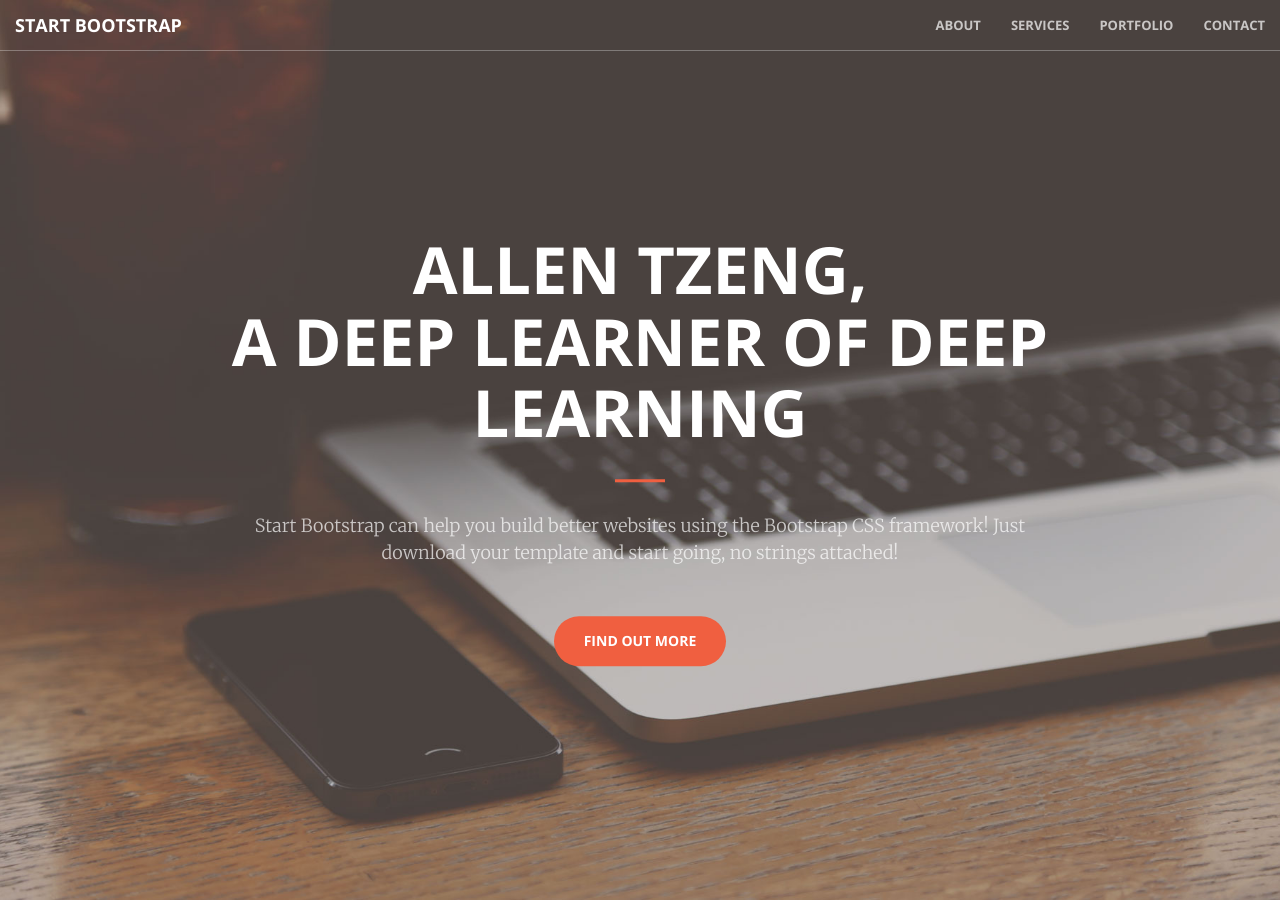
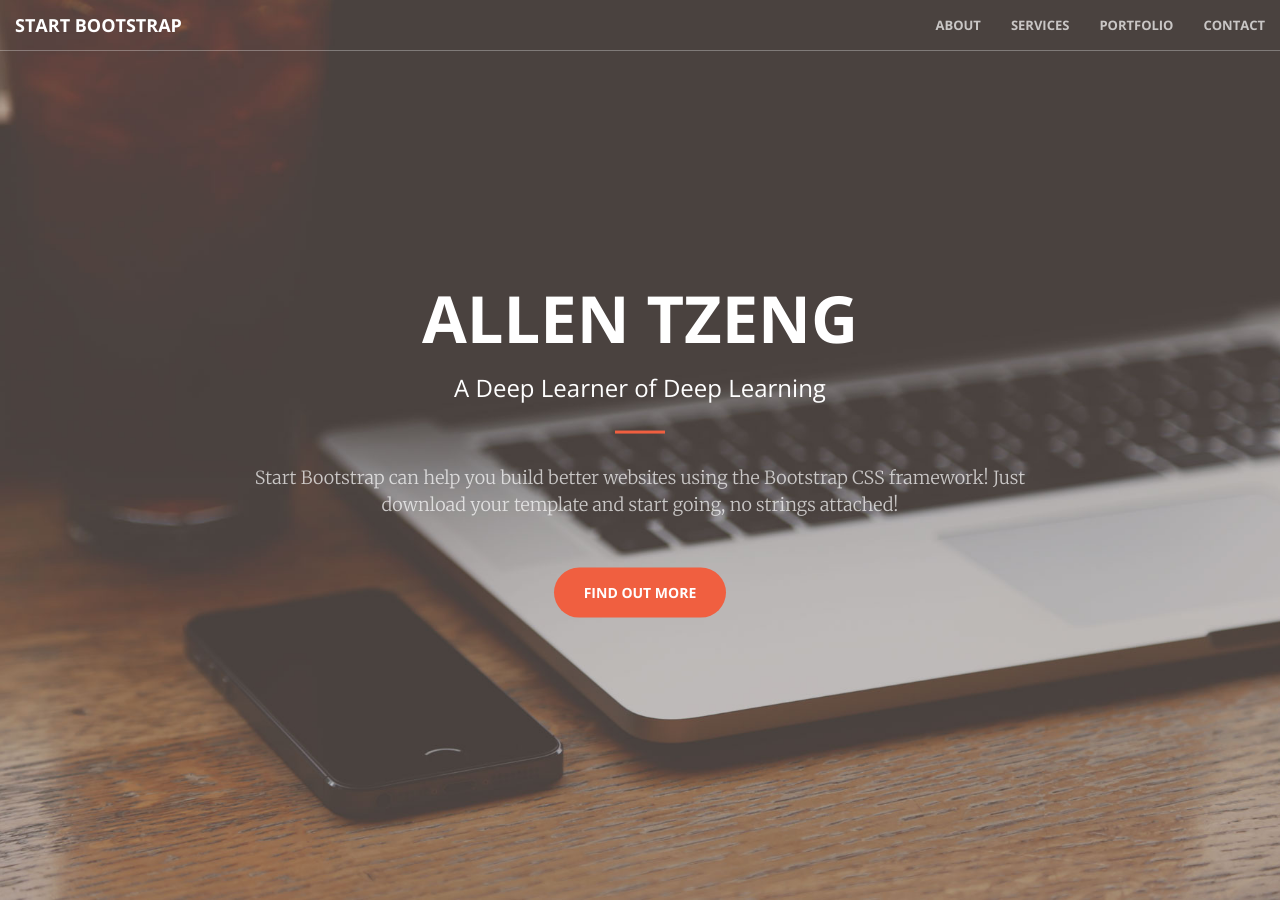
Before and after one commit to allen108108/allen108108.github.io, a Jekyll site: the page built from index.html, in a window 1280 px wide and 900 px high. Built offline with Jekyll 4.4.1, drawn with Linux system fonts in a browser that asks for light colours.

Commit message:
first commit

```diff
--- a/_includes/header.html
+++ b/_includes/header.html
@@ -1,10 +1,11 @@
 <header>
     <div class="header-content">
         <div class="header-content-inner">
-            <h1>Allen Tzeng,</h1>
-            <h1>A Deep Learner of Deep Learning</h1>
+            <h1>Allen Tzeng</h1>
+            <h3>A Deep Learner of Deep Learning</h3>
             <hr>
-            <p>Start Bootstrap can help you build better websites using the Bootstrap CSS framework! Just download your template and start going, no strings attached!</p>
+            <p>Start Bootstrap can help you build better websites using the Bootstrap CSS framework! Just download your
+                template and start going, no strings attached!</p>
             <a href="#about" class="btn btn-primary btn-xl page-scroll">Find Out More</a>
         </div>
     </div>
--- a/_includes/services.html
+++ b/_includes/services.html
@@ -11,7 +11,7 @@
         <div class="row">
             <div class="col-lg-3 col-md-6 text-center">
                 <div class="service-box">
-                    <i class="fa fa-4x fa-python wow bounceIn text-primary"></i>
+                    <i class="fa fa-5x fa-python wow bounceIn text-primary"></i>
                     <h3>Sturdy Templates</h3>
                     <p class="text-muted">Our templates are updated regularly so they don't break.</p>
                 </div>
```
